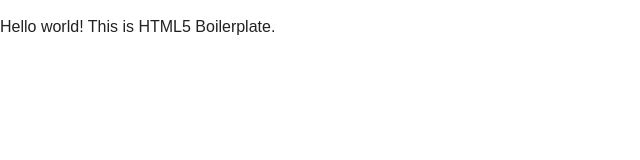
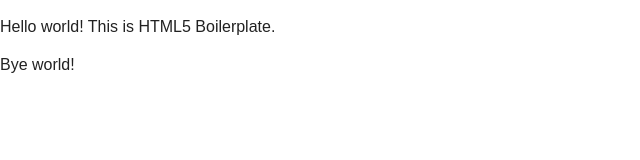
Before and after one commit to AlexanderTserkovniy/reminder, a website: page index.html in a window 1280 px wide. Shown: the full height of the page, 0-640 px from the left. Drawn offline with nearby package versions, Linux system fonts and the light colour scheme.

Commit message:
Add text "Bye world"

```diff
--- a/index.html
+++ b/index.html
@@ -21,7 +21,7 @@
 
         <!-- Add your site or application content here -->
         <p>Hello world! This is HTML5 Boilerplate.</p>
-
+        <p>Bye world!</p>
         <script src="https://ajax.googleapis.com/ajax/libs/jquery/2.1.4/jquery.min.js"></script>
         <script>window.jQuery || document.write('<script src="node_modules/jquery/dist/jquery.min.js"><\/script>')</script>
         <script src="js/plugins.js"></script>
```
